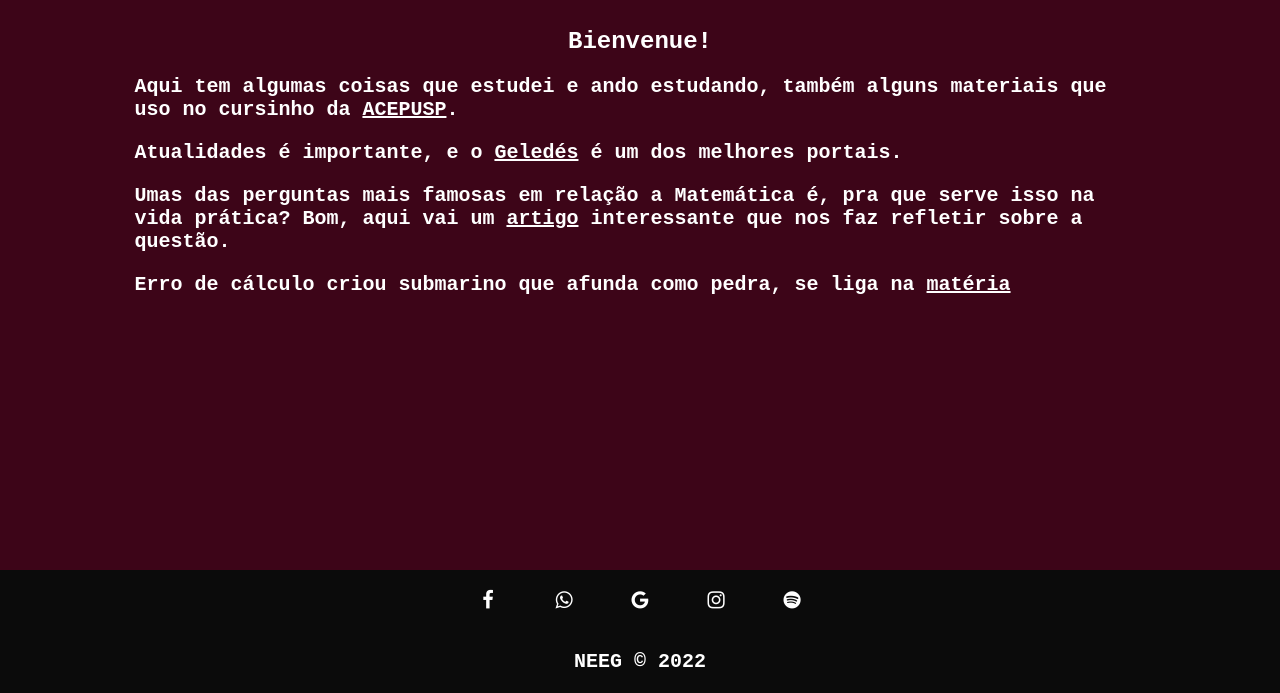
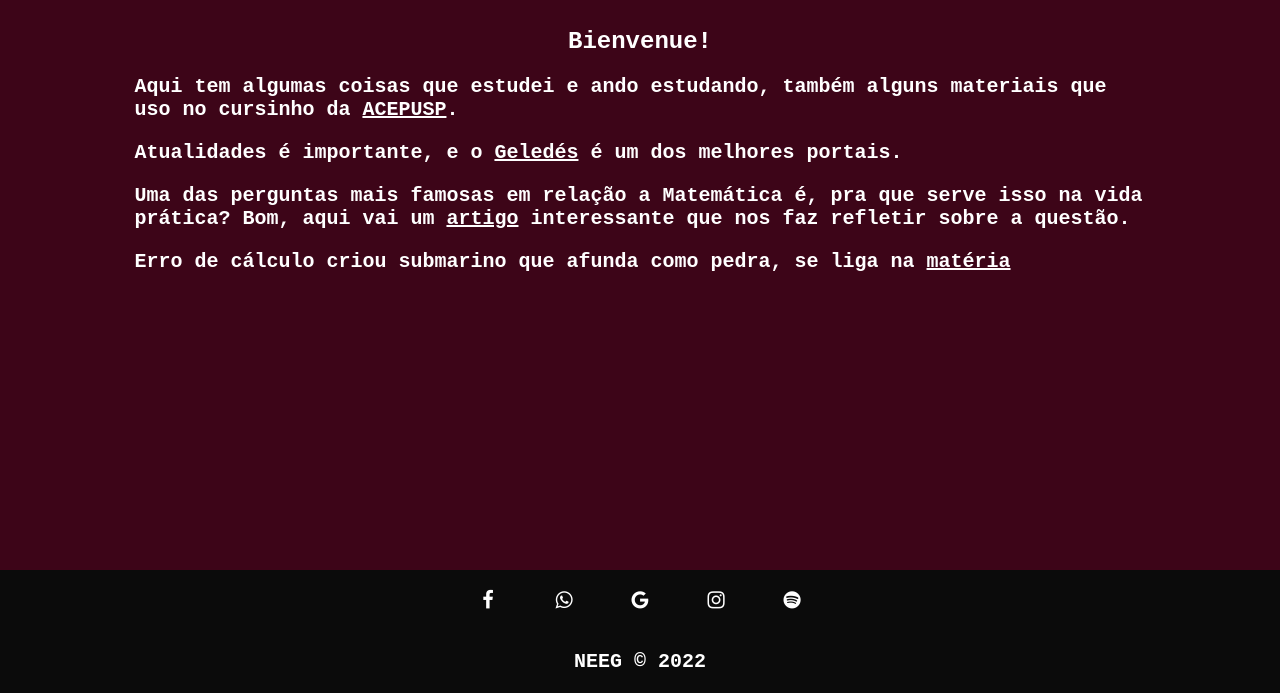
Before and after one commit to dozequarenta/1240, a plain HTML site: page index.html in a window 1280 px wide. Shown: the part 107-800 px from the top of the page. Drawn offline with Linux system fonts and the light colour scheme.

Commit message:
Update index.html

```diff
--- a/index.html
+++ b/index.html
@@ -30,7 +30,7 @@
             <a href="https://www.acepusp.com.br/">ACEPUSP</a>.
         </p>
         <p>Atualidades é importante, e o <a href="https://www.geledes.org.br/" target="_blank">Geledés</a> é um dos melhores portais.</p>
-        <p>Umas das perguntas mais famosas em relação a Matemática é, pra que serve isso na vida prática? Bom, aqui vai um
+        <p>Uma das perguntas mais famosas em relação a Matemática é, pra que serve isso na vida prática? Bom, aqui vai um
             <a href="https://impa.br/noticias/para-que-serve-o-teorema-de-pitagoras/" target="_blank">artigo</a> interessante que nos faz refletir
             sobre a questão.
         </p>
```
